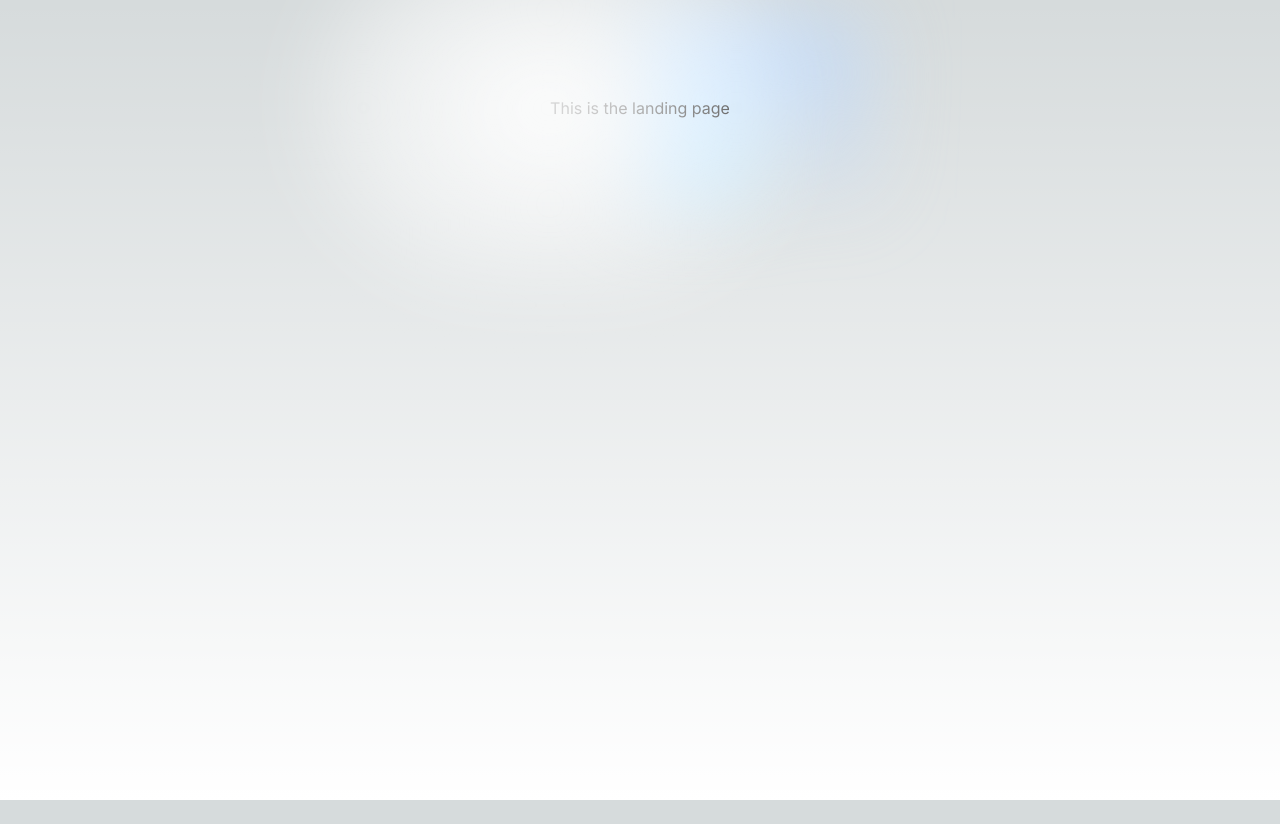
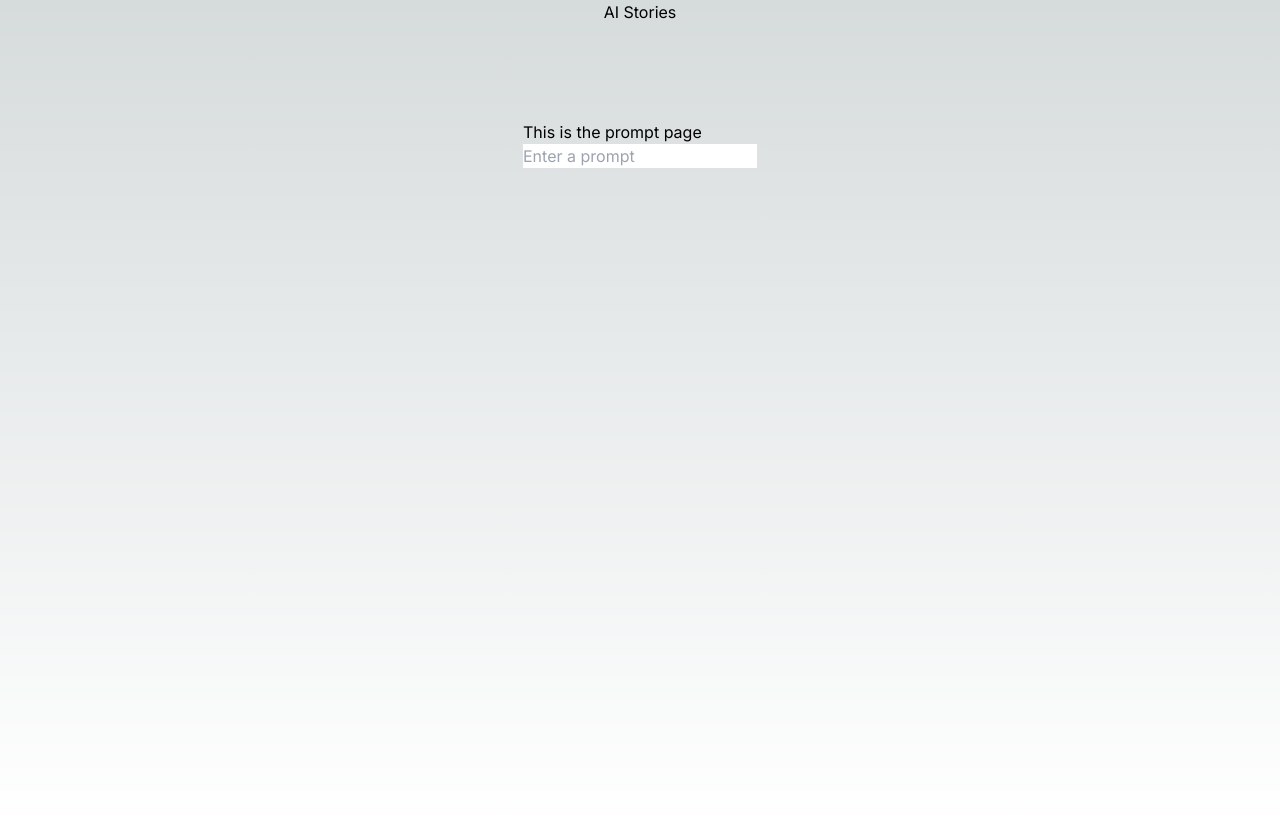
Before and after one commit to tahir606/ai-stories, a Next.js app: page /landing in a window 1280 px wide. Before the commit the page ends 800 px from the top, so only its background shows below. Built offline with nearby package versions, Linux system fonts and the light colour scheme.

Commit message:
Add layout

```diff
--- /dev/null
+++ b/src/app/landing/layout.tsx
@@ -0,0 +1,8 @@
+export default function Layout({ children }) {
+  return (
+    <>
+      <h3 className="text-center">AI Stories</h3>
+      <main>{children}</main>
+    </>
+  );
+}
--- a/src/app/landing/page.tsx
+++ b/src/app/landing/page.tsx
@@ -1,8 +1,10 @@
+import Prompt from "@/components/prompt";
+
 export default function Landing() {
   return (
     <main className="flex min-h-screen flex-col items-center justify-between p-24">
-      <div className="relative flex place-items-center before:absolute before:h-[300px] before:w-[480px] before:-translate-x-1/2 before:rounded-full before:bg-gradient-radial before:from-white before:to-transparent before:blur-2xl before:content-[''] after:absolute after:-z-20 after:h-[180px] after:w-[240px] after:translate-x-1/3 after:bg-gradient-conic after:from-sky-200 after:via-blue-200 after:blur-2xl after:content-[''] before:dark:bg-gradient-to-br before:dark:from-transparent before:dark:to-blue-700 before:dark:opacity-10 after:dark:from-sky-900 after:dark:via-[#0141ff] after:dark:opacity-40 before:lg:h-[360px] z-[-1]">
-        <p>This is the landing page</p>
+      <div>
+        <Prompt></Prompt>
       </div>
     </main>
   );
--- a/src/app/page.tsx
+++ b/src/app/page.tsx
@@ -4,7 +4,6 @@ import Image from "next/image";
 export default function Home() {
   return (
     <main className="flex min-h-screen flex-col items-center justify-between p-24">
-      <Prompt />
     </main>
   );
 }
```
